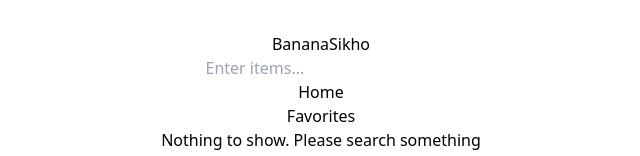
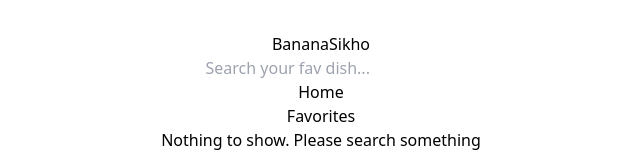
Before and after one commit to VishalKumar22/BananaSikho, a React (Vite) app: page / in a window 1280 px wide. Shown: the top 156 px of the page, without its empty margins (319-959 px from the left). Built offline with nearby package versions, Linux system fonts and the light colour scheme.

Commit message:
minor change

```diff
--- a/src/components/navbar/Navbar.jsx
+++ b/src/components/navbar/Navbar.jsx
@@ -17,7 +17,7 @@ const Navbar = () => {
           name="search"
           value={searchParam}
           onChange={(event) => setSearchParam(event.target.value)}
-          placeholder="Enter items..."
+          placeholder="Search your fav dish..."
           className="bg-white/75 p-3 px-8 rounded-full outline-none lg:w-96 shadow-lg shadow-red-200 focus:shadow-red-200"
         />
       </form>
```
